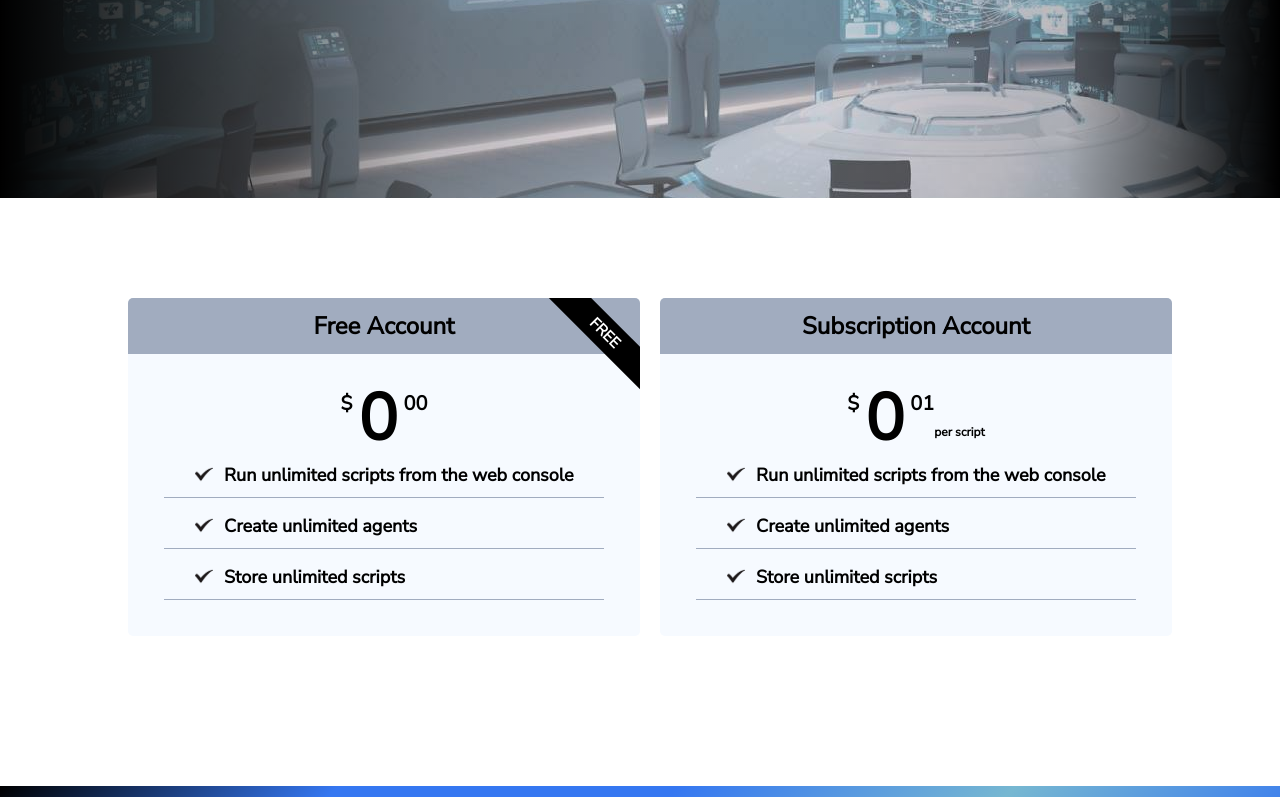
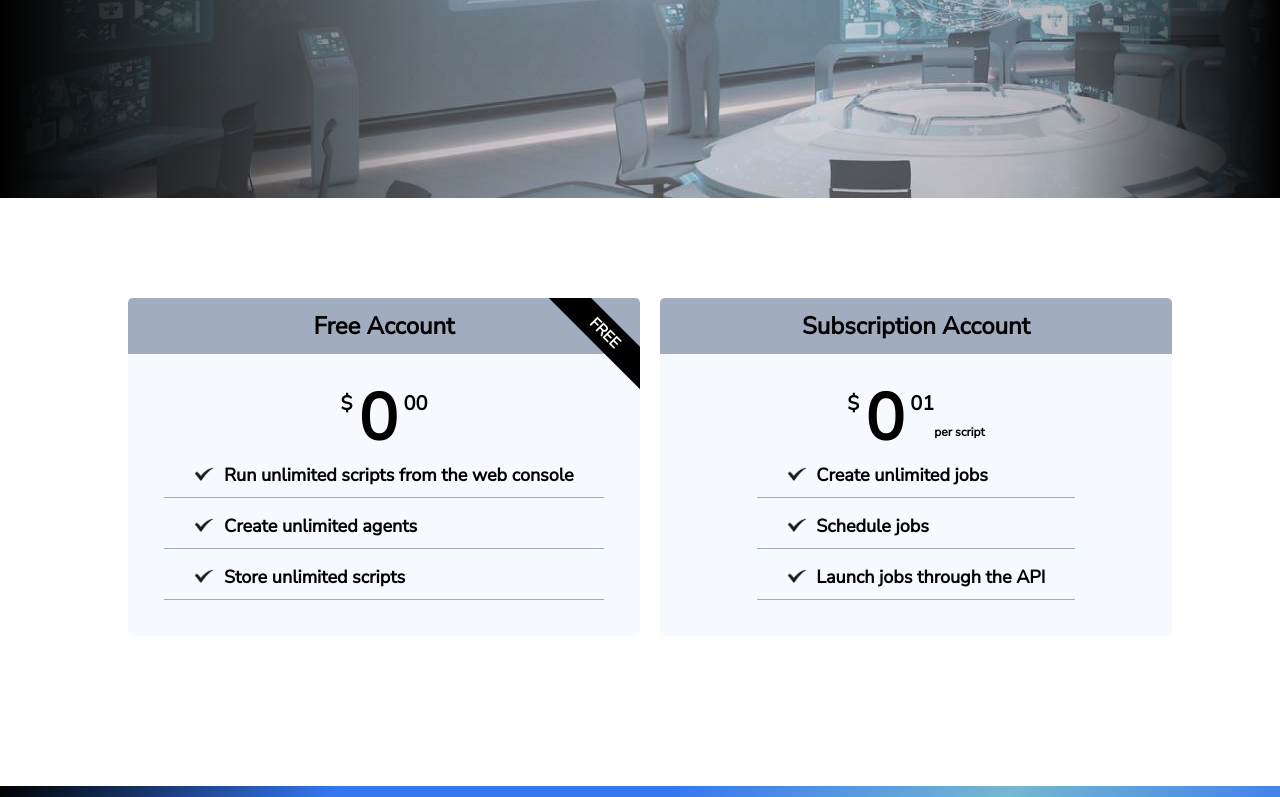
Before and after one commit to saasglue/sg-marketing, a Vue app: page /#/pricing in a window 1280 px wide. Shown: the part 427-1224 px from the top of the page. Built offline with nearby package versions, Linux system fonts and the light colour scheme.

Commit message:
fixed verbage

```diff
--- a/src/views/Pricing.vue
+++ b/src/views/Pricing.vue
@@ -60,15 +60,15 @@
           <div class="pricing-list">
             <div class="pricing-list-item">
               <img src="Checkmark.png" width="20" class="check">
-              Run unlimited scripts from the web console
+               Create unlimited jobs
             </div>
             <div class="pricing-list-item">
               <img src="Checkmark.png" width="20" class="check">
-              Create unlimited agents
+               Schedule jobs
             </div>
             <div class="pricing-list-item">
               <img src="Checkmark.png" width="20" class="check">
-              Store unlimited scripts
+              Launch jobs through the API
             </div>
           </div>
         </div>
```
